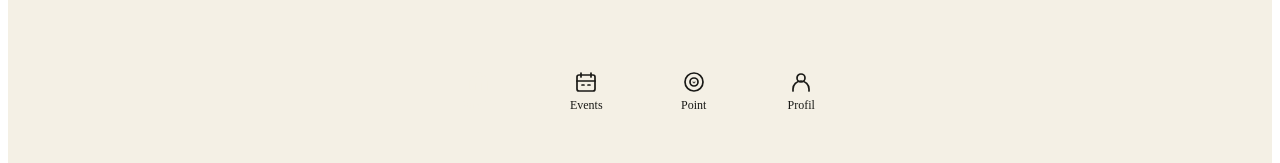
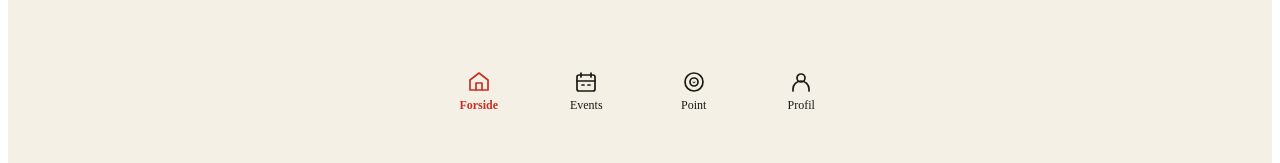
Before and after one commit to CEFaester/app-recordpusher, a Vue app: page / in a window 1280 px wide. Shown: the part 677-840 px from the top of the page. Built offline with nearby package versions, Linux system fonts and the light colour scheme.

Commit message:
navigation er fikset

```diff
--- a/src/components/BottomNav.vue
+++ b/src/components/BottomNav.vue
@@ -67,8 +67,8 @@ import IconProfile from '@/components/icons/IconProfile.vue'
     font-weight: 500;
   }
 
-  &.router-link-active {
-    color: $color-primary;
+  &.router-link-exact-active {
+    color: $color-accent-primary;
 
     .nav-label {
       font-weight: 600;
```
